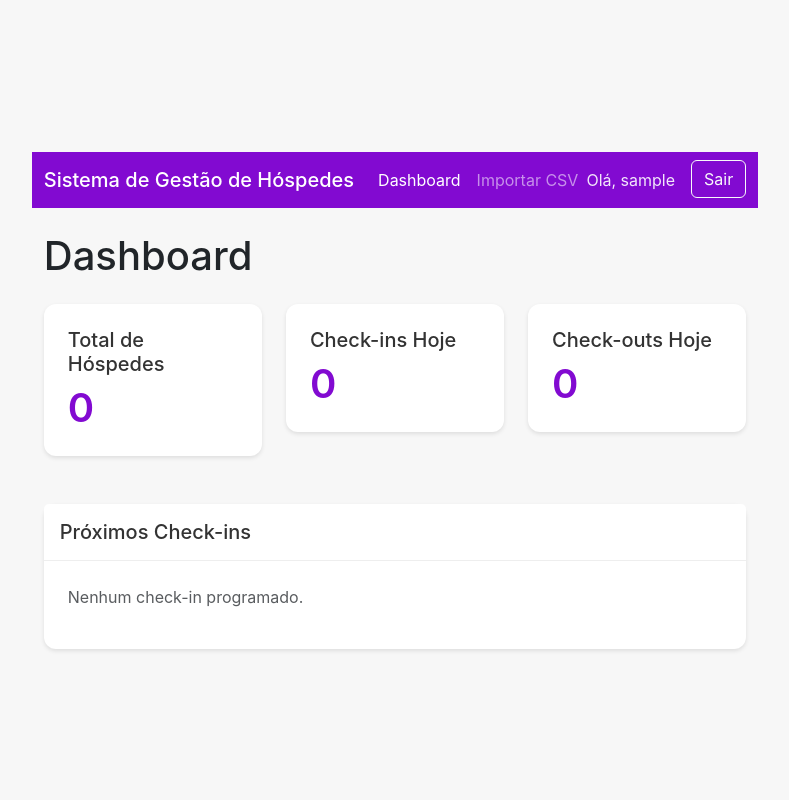
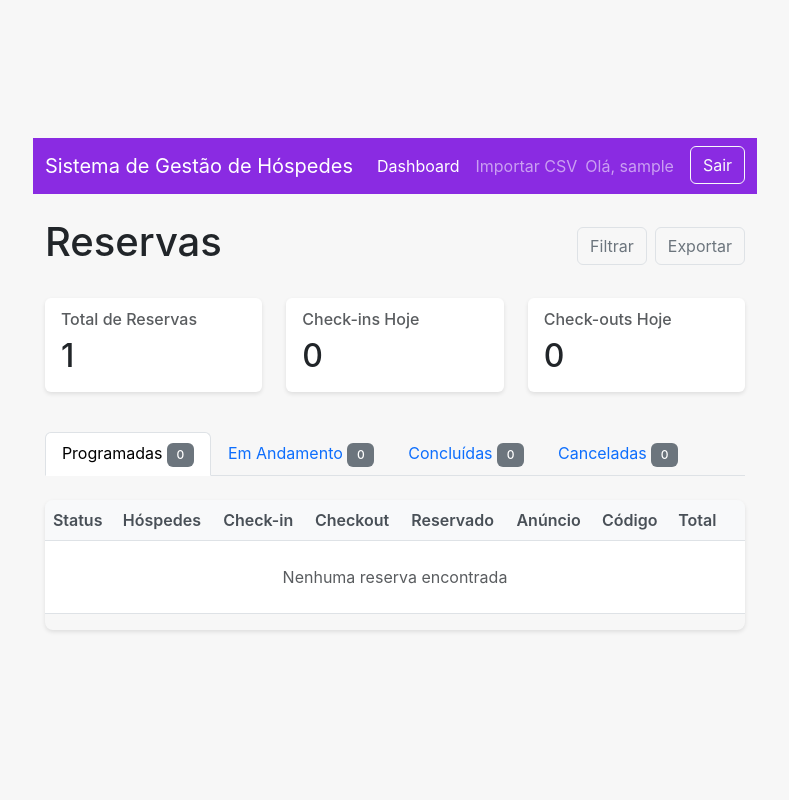
Before and after one commit to maxsbot/gestao-hospede, a Django app: page / in a window 1280 px wide. Shown: the whole page, without its empty margins (245-1034 px from the left). Run offline with Django 5.2, Linux system fonts and the light colour scheme; a user stored in the database is signed in; tables that the repository leaves empty hold one stand-in row (values such as "Sample post").

Commit message:
melhorias visuais no dashboard

```diff
--- a/apps/hospedes/views.py
+++ b/apps/hospedes/views.py
@@ -3,9 +3,11 @@
 from django.views.generic import View, TemplateView
 from django.contrib.auth.mixins import LoginRequiredMixin
 from django.urls import reverse_lazy
-
+from django.utils import timezone
+from django.db.models import Count, Sum
+from .models import Reserva
 from .services import AirbnbCSVImporter
-
+from datetime import datetime, timedelta
 
 class DashboardView(LoginRequiredMixin, TemplateView):
     template_name = 'hospedes/dashboard.html'
@@ -13,7 +15,36 @@
 
     def get_context_data(self, **kwargs):
         context = super().get_context_data(**kwargs)
-        # Adicione aqui qualquer contexto adicional que você precise
+        hoje = timezone.localtime().date()
+
+        # Filtros básicos
+        reservas_programadas = Reserva.objects.filter(status='CONFIRMADA')
+        reservas_em_andamento = Reserva.objects.filter(status='CHECKIN')
+        reservas_concluidas = Reserva.objects.filter(status='FINALIZADA')
+        reservas_canceladas = Reserva.objects.filter(status='CANCELADA')
+
+        # Estatísticas para os cards
+        context['total_reservas'] = Reserva.objects.count()
+        context['reservas_hoje'] = Reserva.objects.filter(
+            data_entrada=hoje
+        ).count()
+        context['checkout_hoje'] = Reserva.objects.filter(
+            data_saida=hoje
+        ).count()
+
+        # Dados para a tabela de reservas
+        context['reservas'] = Reserva.objects.select_related(
+            'hospede_principal', 'plataforma'
+        ).filter(
+            data_saida__gte=hoje
+        ).order_by('data_entrada')[:10]
+
+        # Contadores para as abas
+        context['count_programadas'] = reservas_programadas.count()
+        context['count_em_andamento'] = reservas_em_andamento.count()
+        context['count_concluidas'] = reservas_concluidas.count()
+        context['count_canceladas'] = reservas_canceladas.count()
+
         return context
 
 
--- a/core/settings.py
+++ b/core/settings.py
@@ -26,6 +26,7 @@
     'django.contrib.sessions',
     'django.contrib.messages',
     'django.contrib.staticfiles',
+    'django.contrib.humanize',  # Adiciona suporte a humanização
 ]
 
 THIRD_PARTY_APPS = [
@@ -35,8 +36,8 @@
 ]
 
 LOCAL_APPS = [
+    'apps.auth.apps.AuthConfig',
     'apps.hospedes',
-    'apps.auth.apps.AuthConfig',
 ]
 
 INSTALLED_APPS = DJANGO_APPS + THIRD_PARTY_APPS + LOCAL_APPS
--- a/static/css/hospedes/dashboard.css
+++ b/static/css/hospedes/dashboard.css
@@ -1,59 +1,106 @@
+/* Cores e variáveis */
 :root {
-    --nubank-purple: #820AD1;
-    --nubank-purple-light: #A134E6;
-    --nubank-purple-dark: #6B0AAD;
+    --purple-primary: #8A2BE2;
+    --purple-dark: #4B0082;
+    --purple-light: #9370DB;
 }
 
+/* Navbar */
 .bg-purple {
-    background-color: var(--nubank-purple);
+    background-color: var(--purple-primary);
 }
 
-.navbar-dark .navbar-brand {
-    color: white;
+/* Cards */
+.card {
+    border: none;
+    box-shadow: 0 2px 4px rgba(0,0,0,0.1);
+    transition: transform 0.2s;
+}
+
+.card:hover {
+    transform: translateY(-2px);
+}
+
+/* Tabela */
+.table-responsive {
+    margin-bottom: 2rem;
+    border-radius: 8px;
+    box-shadow: 0 2px 4px rgba(0,0,0,0.1);
+}
+
+.table th {
+    border-top: none;
+    background-color: #f8f9fa;
+    font-weight: 600;
+    color: #495057;
+}
+
+.table td {
+    vertical-align: middle;
+}
+
+/* Badges */
+.badge {
+    padding: 0.5em 0.8em;
     font-weight: 500;
 }
 
-.card {
-    border: none;
-    border-radius: 12px;
-    box-shadow: 0 2px 4px rgba(0, 0, 0, 0.1);
+/* Botões */
+.btn-outline-secondary {
+    border-color: #dee2e6;
 }
 
-.card-header {
-    background-color: white;
-    border-bottom: 1px solid #eee;
-    padding: 1rem;
+.btn-outline-secondary:hover {
+    background-color: #f8f9fa;
+    border-color: #dee2e6;
+    color: #495057;
 }
 
-.card-body {
-    padding: 1.5rem;
-}
-
-.card-title {
-    color: #333;
-    font-weight: 500;
-}
-
-.display-4 {
-    font-size: 2.5rem;
-    font-weight: 600;
-    color: var(--nubank-purple);
-}
-
-.btn-outline-light:hover {
-    background-color: rgba(255, 255, 255, 0.1);
-}
-
-.navbar-text {
-    color: rgba(255, 255, 255, 0.9) !important;
-}
-
+/* Responsividade */
 @media (max-width: 768px) {
     .container {
         padding: 1rem;
     }
 
-    .display-4 {
-        font-size: 2rem;
+    h1 {
+        font-size: 1.5rem;
+    }
+
+    .card {
+        margin-bottom: 1rem;
+    }
+
+    .nav-tabs {
+        overflow-x: auto;
+        flex-wrap: nowrap;
+        -webkit-overflow-scrolling: touch;
+    }
+
+    .nav-tabs .nav-link {
+        white-space: nowrap;
+    }
+
+    .table-responsive {
+        margin-left: -1rem;
+        margin-right: -1rem;
+        padding: 0 1rem;
+    }
+
+    .table td {
+        min-width: 100px;
+    }
+
+    .table td:last-child {
+        min-width: auto;
+    }
+
+    /* Ajustes específicos para mobile */
+    .d-flex.gap-2 {
+        gap: 0.5rem !important;
+    }
+
+    .btn {
+        padding: 0.375rem 0.75rem;
+        font-size: 0.875rem;
     }
 }
--- a/templates/hospedes/dashboard.html
+++ b/templates/hospedes/dashboard.html
@@ -1,5 +1,6 @@
 {% extends 'base.html' %}
 {% load static %}
+{% load humanize %}
 
 {% block title %}Dashboard - Sistema de Gestão de Hóspedes{% endblock %}
 
@@ -9,6 +10,7 @@
 
 {% block content %}
 <div class="dashboard-container">
+    <!-- Navbar -->
     <nav class="navbar navbar-expand-lg navbar-dark bg-purple">
         <div class="container-fluid">
             <a class="navbar-brand" href="{% url 'hospedes:dashboard' %}">Sistema de Gestão de Hóspedes</a>
@@ -38,51 +40,130 @@
     </nav>
 
     <div class="container mt-4">
-        <div class="row">
-            <div class="col-md-12">
-                <h1 class="mb-4">Dashboard</h1>
+        <!-- Título e Filtros -->
+        <div class="d-flex justify-content-between align-items-center mb-4">
+            <h1>Reservas</h1>
+            <div class="d-flex gap-2">
+                <button class="btn btn-outline-secondary">
+                    <i class="bi bi-funnel"></i> Filtrar
+                </button>
+                <button class="btn btn-outline-secondary">
+                    <i class="bi bi-download"></i> Exportar
+                </button>
+            </div>
+        </div>
 
-                <div class="row">
-                    <!-- Cards de estatísticas virão aqui -->
-                    <div class="col-md-4 mb-4">
-                        <div class="card">
+        <!-- Cards de Estatísticas -->
+        <div class="row mb-4">
+            <div class="col-md-4 mb-3">
+                <div class="card h-100">
                     <div class="card-body">
-                                <h5 class="card-title">Total de Hóspedes</h5>
-                                <p class="card-text display-4">0</p>
+                        <h6 class="card-subtitle mb-2 text-muted">Total de Reservas</h6>
+                        <h2 class="card-title mb-0">{{ total_reservas }}</h2>
                     </div>
                 </div>
             </div>
-
-                    <div class="col-md-4 mb-4">
-                        <div class="card">
+            <div class="col-md-4 mb-3">
+                <div class="card h-100">
                     <div class="card-body">
-                                <h5 class="card-title">Check-ins Hoje</h5>
-                                <p class="card-text display-4">0</p>
+                        <h6 class="card-subtitle mb-2 text-muted">Check-ins Hoje</h6>
+                        <h2 class="card-title mb-0">{{ reservas_hoje }}</h2>
                     </div>
                 </div>
             </div>
-
-                    <div class="col-md-4 mb-4">
-                        <div class="card">
+            <div class="col-md-4 mb-3">
+                <div class="card h-100">
                     <div class="card-body">
-                                <h5 class="card-title">Check-outs Hoje</h5>
-                                <p class="card-text display-4">0</p>
+                        <h6 class="card-subtitle mb-2 text-muted">Check-outs Hoje</h6>
+                        <h2 class="card-title mb-0">{{ checkout_hoje }}</h2>
                     </div>
                 </div>
             </div>
         </div>
 
-                <!-- Lista de próximos check-ins -->
-                <div class="card mt-4">
-                    <div class="card-header">
-                        <h5 class="card-title mb-0">Próximos Check-ins</h5>
-                    </div>
-                    <div class="card-body">
-                        <p class="text-muted">Nenhum check-in programado.</p>
-                    </div>
-                </div>
-            </div>
+        <!-- Abas de Status -->
+        <ul class="nav nav-tabs mb-4">
+            <li class="nav-item">
+                <a class="nav-link active" href="#">
+                    Programadas <span class="badge bg-secondary">{{ count_programadas }}</span>
+                </a>
+            </li>
+            <li class="nav-item">
+                <a class="nav-link" href="#">
+                    Em Andamento <span class="badge bg-secondary">{{ count_em_andamento }}</span>
+                </a>
+            </li>
+            <li class="nav-item">
+                <a class="nav-link" href="#">
+                    Concluídas <span class="badge bg-secondary">{{ count_concluidas }}</span>
+                </a>
+            </li>
+            <li class="nav-item">
+                <a class="nav-link" href="#">
+                    Canceladas <span class="badge bg-secondary">{{ count_canceladas }}</span>
+                </a>
+            </li>
+        </ul>
+
+        <!-- Tabela de Reservas -->
+        <div class="table-responsive">
+            <table class="table table-hover">
+                <thead>
+                    <tr>
+                        <th>Status</th>
+                        <th>Hóspedes</th>
+                        <th>Check-in</th>
+                        <th>Checkout</th>
+                        <th>Reservado</th>
+                        <th>Anúncio</th>
+                        <th>Código</th>
+                        <th>Total</th>
+                        <th></th>
+                    </tr>
+                </thead>
+                <tbody>
+                    {% for reserva in reservas %}
+                    <tr>
+                        <td>
+                            <span class="badge {% if reserva.status == 'CONFIRMADA' %}bg-success{% elif reserva.status == 'CHECKIN' %}bg-primary{% elif reserva.status == 'CANCELADA' %}bg-danger{% else %}bg-secondary{% endif %}">
+                                {{ reserva.get_status_display }}
+                            </span>
+                        </td>
+                        <td>
+                            <div>{{ reserva.hospede_principal.nome }}</div>
+                            <small class="text-muted">
+                                {{ reserva.num_adultos }} adulto{{ reserva.num_adultos|pluralize }}
+                                {% if reserva.num_criancas %}
+                                , {{ reserva.num_criancas }} criança{{ reserva.num_criancas|pluralize }}
+                                {% endif %}
+                            </small>
+                        </td>
+                        <td>{{ reserva.data_entrada|date:"d/m/Y" }}</td>
+                        <td>{{ reserva.data_saida|date:"d/m/Y" }}</td>
+                        <td>{{ reserva.data_reserva|date:"d/m/Y" }}</td>
+                        <td>{{ reserva.plataforma.nome }}</td>
+                        <td>{{ reserva.codigo_confirmacao }}</td>
+                        <td>R$ {{ reserva.valor_bruto.amount|floatformat:2 }}</td>
+                        <td>
+                            <button class="btn btn-sm btn-outline-primary">Informações</button>
+                        </td>
+                    </tr>
+                    {% empty %}
+                    <tr>
+                        <td colspan="9" class="text-center py-4">
+                            <p class="text-muted mb-0">Nenhuma reserva encontrada</p>
+                        </td>
+                    </tr>
+                    {% endfor %}
+                </tbody>
+            </table>
         </div>
     </div>
 </div>
 {% endblock %}
+
+{% block extra_js %}
+<script>
+    // Adicione aqui qualquer JavaScript necessário
+</script>
+{% endblock %}
```
Lines whose indentation alone changed are shown as unchanged.
